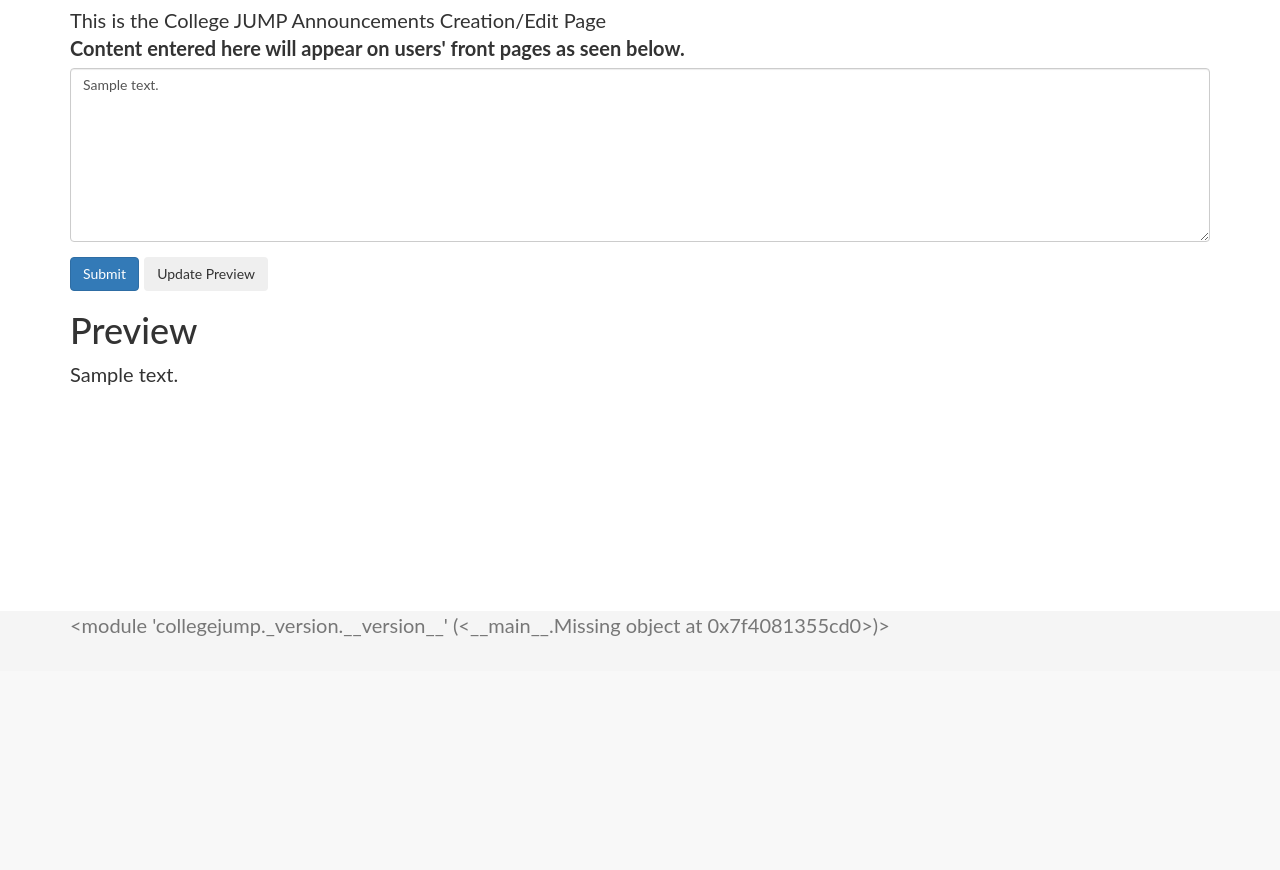
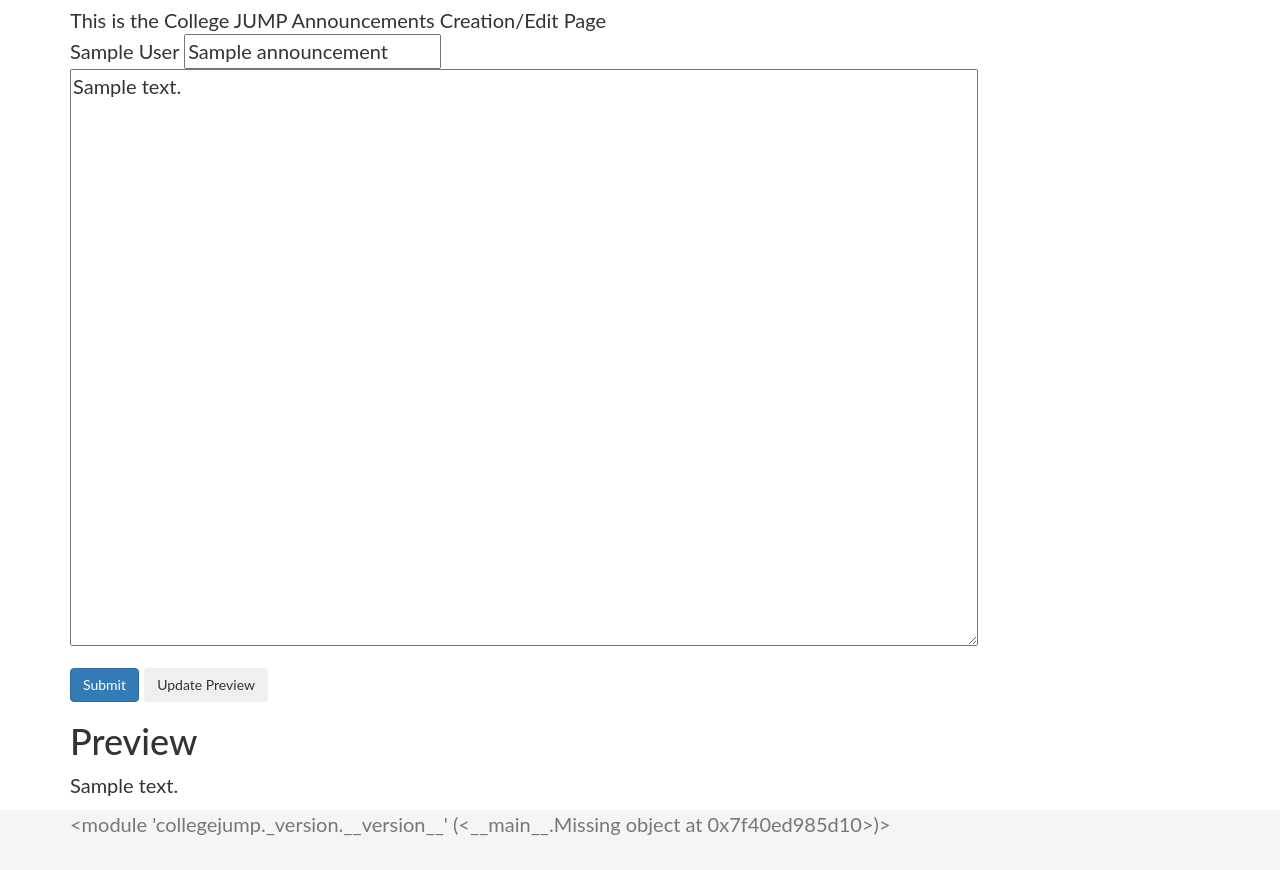
Before and after one commit to UMBC-CMSC447-Spring2017-Team5/college-JUMP, a Flask app: page /announcement/1/edit in a window 1280 px wide. Shown: the part 129-999 px from the top of the page. Before the commit the page ends 766 px from the top, so only its background shows below. Run offline with Flask 2, Linux system fonts and the light colour scheme; a user stored in the database is signed in; tables that the repository leaves empty hold one stand-in row (values such as "Sample post"); parts of the project's set-up code (start-up, migrations or seed data) failed here and were passed over; some libraries are stand-ins or nearby versions.

Commit message:
Build announcement creation/editing
- Previews now work (close #65)
- Editing existing announcements works
- Creating new announcements works

Close #14

```diff
--- a/collegejump/forms.py
+++ b/collegejump/forms.py
@@ -1,7 +1,7 @@
 from urllib.parse import  urlparse, urljoin
 from flask_wtf import FlaskForm
 from flask_wtf.file import FileField, FileRequired
-from wtforms import fields, validators
+from wtforms import fields, validators, widgets
 import flask
 
 from collegejump import models
@@ -48,5 +48,17 @@
 class UserDeleteForm(FlaskForm):
     delete = fields.BooleanField('Mark account for deletion?')
 
+class AnnouncementForm(FlaskForm):
+    title = fields.StringField('Title', [
+        validators.required(),
+        validators.length(max=models.Announcement.TITLE_MAX_LENGTH)])
+    content = fields.StringField('Content', [
+        validators.required(),
+        validators.length(max=models.Announcement.CONTENT_MAX_LENGTH)],
+                                 widget=widgets.TextArea())
+
+    submit = fields.SubmitField('Submit')
+    preview = fields.SubmitField('Update Preview')
+
 class DatabaseUploadForm(FlaskForm):
     zipfile = FileField(validators=[FileRequired()])
--- a/collegejump/templates/edit_announcement.html
+++ b/collegejump/templates/edit_announcement.html
@@ -10,25 +10,27 @@
 </h1> This is the College JUMP Announcements Creation/Edit Page </h2>
 
 <form method="POST"
-      action="{{ url_for("edit_announcement_page", announcement_id=announcement.id) }}"
+      action="{{ url_for("edit_announcement_page", announcement_id=announcement_id) }}"
       />
+  {{ form.csrf_token }}
   <div class="form-group">
-    <label for="GradeExplanation">Content entered here will appear on users'
-    front pages as seen below.
-    </label>
-    <textarea class="form-control" id="GradeExplanation" rows="8">
-      {%- if announcement -%}
-      {{-announcement.content-}}
-      {%- endif -%}
-    </textarea>
+    {{ author.name }}
+    {{ form.title }} <br/>
+    {{ form.content(rows="20", cols="80") }}
   </div>
-  <button type="submit" name="submit" value="TRUE" class="btn btn-primary">Submit</button>
-  <button type="submit" name="preview" value="TRUE" class="btn">Update Preview</button>
+  {{ form.submit(class="btn btn-primary") }}
+  {{ form.preview(class="btn") }}
 </form>
 
-{% if announcement %}
+{% if form.errors %}
+<div>
+  {{ form.errors }}
+</div>
+{% endif %}
+
+{% if form.content.data %}
 <h1>Preview</h1>
-{{ announcement.content | markdown }}
+{{ form.content.data | markdown }}
 {% endif %}
 
 {% endblock %}
--- a/collegejump/views.py
+++ b/collegejump/views.py
@@ -109,26 +109,48 @@
 
 
 
-@app.route('/announcement/new')
-@app.route('/announcement/<int:announcement_id>/edit')
+@app.route('/announcement/new', methods=['GET', 'POST'])
+@app.route('/announcement/<int:announcement_id>/edit', methods=['GET', 'POST'])
 @login_required
 def edit_announcement_page(announcement_id=None):
+    form = forms.AnnouncementForm()
+
     if announcement_id is not None:
-        announcement = models.Announcement.query\
-                .filter(models.Announcement.id == announcement_id)\
-                .one()
+        new_announcement= False
+        announcement = models.Announcement.query.get(announcement_id)
     else:
+        new_announcement = True
         announcement = models.Announcement(current_user.email, '', '')
 
-    return flask.render_template('edit_announcement.html', announcement=announcement)
+
+    # If the form was submitted and valid, change the object and redirect to
+    # viewing it.
+    if form.validate_on_submit() and form.submit.data:
+        # Update the announcement from the form if we're submitting finally.
+        announcement.title = form.title.data
+        announcement.content = form.content.data
+        # If the announcement is brand new, add it to the session.
+        if new_announcement:
+            app.db.session.add(announcement)
+        app.db.session.commit()
+        return flask.redirect(flask.url_for('announcement_page', announcement_id=announcement.id))
+
+    # Otherwise, if we're doing the GET method, fill the form with the original
+    # data.
+    elif flask.request.method == 'GET':
+        form.title.data = announcement.title
+        form.content.data = announcement.content
+
+    return flask.render_template('edit_announcement.html',
+                                 announcement_id=announcement.id,
+                                 author=announcement.author,
+                                 form=form)
 
 @app.route('/announcement/')
 @app.route('/announcement/<int:announcement_id>')
 def announcement_page(announcement_id=None):
     if announcement_id is not None:
-        announcement = models.Announcement.query\
-                .filter(models.Announcement.id == announcement_id)\
-                .one()
+        announcement = models.Announcement.query.get(announcement_id)
         return flask.render_template('announcement.html', announcement=announcement)
 
     # Otherwise
```
